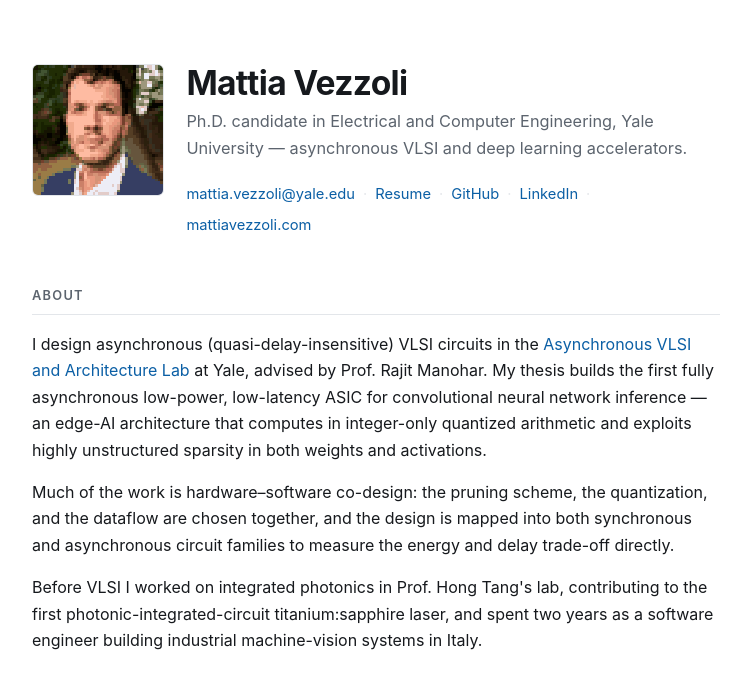
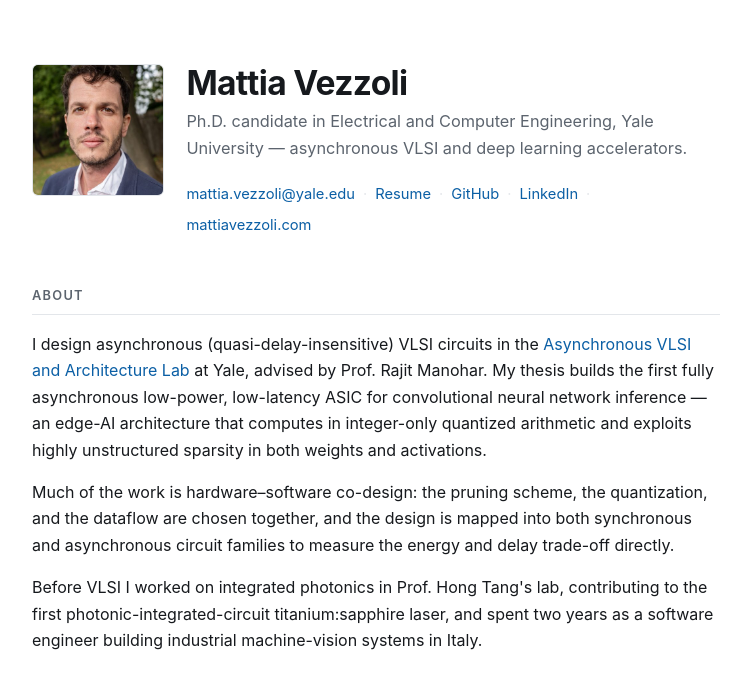
Before and after one commit to mattiav90/mattiav90.github.io, a plain HTML site: page index.html in a window 1280 px wide. Shown: the top 698 px of the page, without its empty margins (264-1008 px from the left). Drawn offline with Linux system fonts and the light colour scheme.

Commit message:
Use the original photo instead of the pixelated version

```diff
--- a/index.html
+++ b/index.html
@@ -62,9 +62,7 @@
     border-radius: 6px;
     border: 1px solid var(--rule);
     display: block;
-    /* keep the low-res grid crisp instead of letting the browser smooth it */
-    image-rendering: pixelated;
-    image-rendering: crisp-edges;
+    object-fit: cover;
   }
 
   @media (max-width: 34rem) {
@@ -204,8 +202,8 @@
 <main class="wrap">
 
   <header class="masthead">
-    <img class="portrait" src="portrait.png" width="132" height="132"
-         alt="Pixelated portrait of Mattia Vezzoli">
+    <img class="portrait" src="portrait.jpg" width="132" height="132"
+         alt="Portrait of Mattia Vezzoli">
     <div class="text">
       <h1>Mattia Vezzoli</h1>
       <p class="role">Ph.D. candidate in Electrical and Computer Engineering, Yale University — asynchronous VLSI and deep learning accelerators.</p>
```
Also changed, not shown: portrait.jpg (added), portrait.png (deleted).
